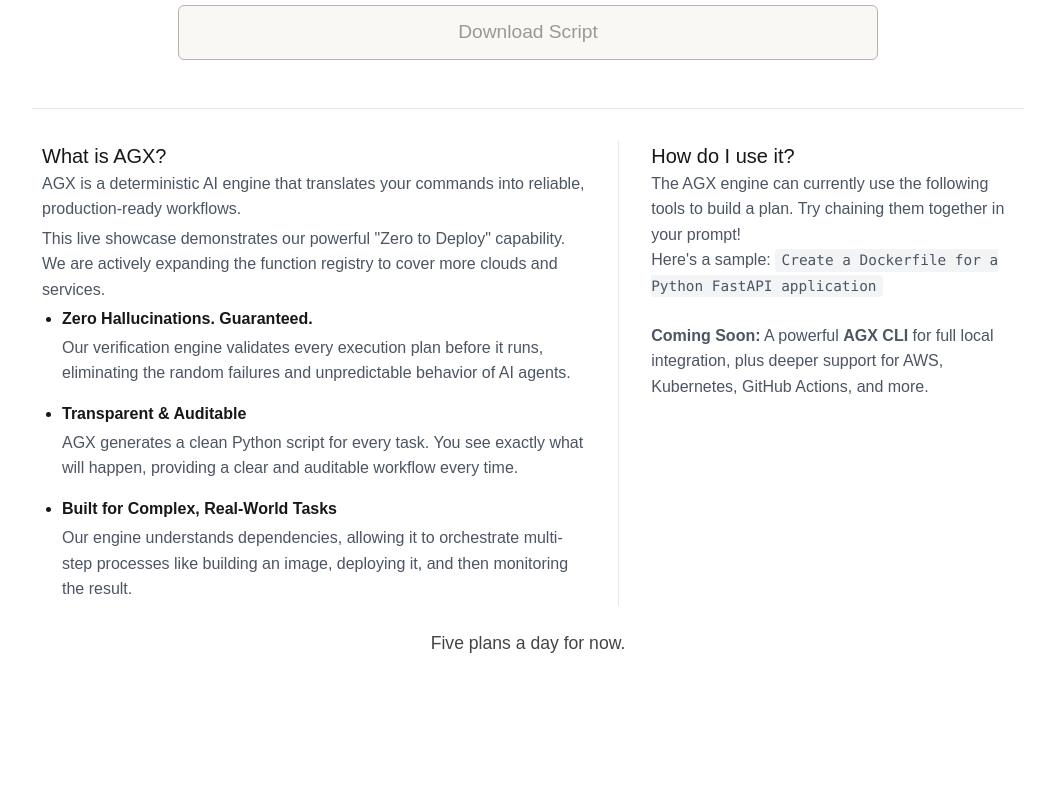
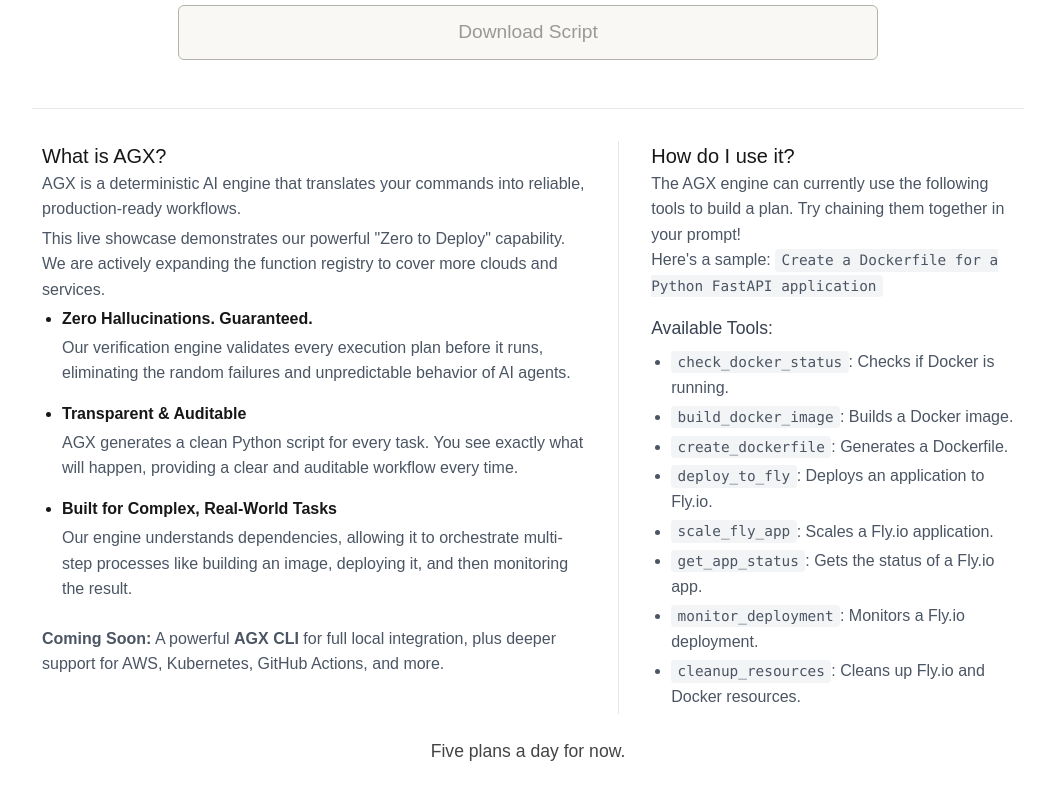
Before and after one commit to AmmarQuresh1/AGX, a Next.js app in the folder agx_frontend/: page / in a window 1280 px wide. Shown: the part 506-1306 px from the top of the page, without its empty margins (112-1167 px from the left). Before the commit the page ends 1162 px from the top, so only its background shows below. Built offline with nearby package versions, Linux system fonts and the light colour scheme.

Commit message:
Update frontend fix missing text

```diff
--- a/agx_frontend/app/globals.css
+++ b/agx_frontend/app/globals.css
@@ -30,6 +30,13 @@
   font-weight: 500;
 }
 
+code {
+  background-color: #f3f4f6;
+  padding: 0.2rem 0.4rem;
+  border-radius: 4px;
+  font-size: 0.9em;
+}
+
 /* Scroll bars */
 ::-webkit-scrollbar {
   width: 8px;
--- a/agx_frontend/app/page.tsx
+++ b/agx_frontend/app/page.tsx
@@ -271,6 +271,16 @@
                 </p>
               </li>
             </ul>
+            <p
+              style={{
+                color: "#4b5563",
+                lineHeight: 1.6,
+                marginTop: "1.5rem", // Added margin for spacing
+              }}
+            >
+              <strong>Coming Soon:</strong> A powerful <strong>AGX CLI</strong> for full local
+              integration, plus deeper support for AWS, Kubernetes, GitHub Actions, and more.
+            </p>
           </div>
 
           {/* Right Column: How do I use it? */}
@@ -299,23 +309,22 @@
                 Create a Dockerfile for a Python FastAPI application
               </code>
             </p>
-            <ul style={{ paddingLeft: 0, listStyle: "none" }}>
-              {/* ... The rest of your list items ... */}
+            <h4 style={{ marginTop: "1rem", marginBottom: "0.5rem", fontSize: "1.1rem", color: "#374151" }}>Available Tools:</h4>
+            <ul style={{ paddingLeft: "1.25rem", listStyle: "disc", color: "#4b5563", lineHeight: 1.6 }}>
+              <li style={{ marginBottom: "0.25rem" }}><code>check_docker_status</code>: Checks if Docker is running.</li>
+              <li style={{ marginBottom: "0.25rem" }}><code>build_docker_image</code>: Builds a Docker image.</li>
+              <li style={{ marginBottom: "0.25rem" }}><code>create_dockerfile</code>: Generates a Dockerfile.</li>
+              <li style={{ marginBottom: "0.25rem" }}><code>deploy_to_fly</code>: Deploys an application to Fly.io.</li>
+              <li style={{ marginBottom: "0.25rem" }}><code>scale_fly_app</code>: Scales a Fly.io application.</li>
+              <li style={{ marginBottom: "0.25rem" }}><code>get_app_status</code>: Gets the status of a Fly.io app.</li>
+              <li style={{ marginBottom: "0.25rem" }}><code>monitor_deployment</code>: Monitors a Fly.io deployment.</li>
+              <li style={{ marginBottom: "0.25rem" }}><code>cleanup_resources</code>: Cleans up Fly.io and Docker resources.</li>
+              {/* log_message is internal, so not listed for users */}
             </ul>
-            <p
-              style={{
-                color: "#4b5563",
-                lineHeight: 1.6,
-                marginTop: "1.5rem",
-              }}
-            >
-              <strong>Coming Soon:</strong> A powerful <strong>AGX CLI</strong> for full local
-              integration, plus deeper support for AWS, Kubernetes, GitHub Actions, and more.
-            </p>
           </div>
         </div>
       </div>
-      <p style={{ marginTop: 24, color: "#444", fontSize: "1.1rem" }}>
+      <p style={{ marginTop: 24, color: "#444", fontSize: "1.1rem", paddingBottom: "4rem", }}>
         Five plans a day for now.
       </p>
       <SpeedInsights />
```
